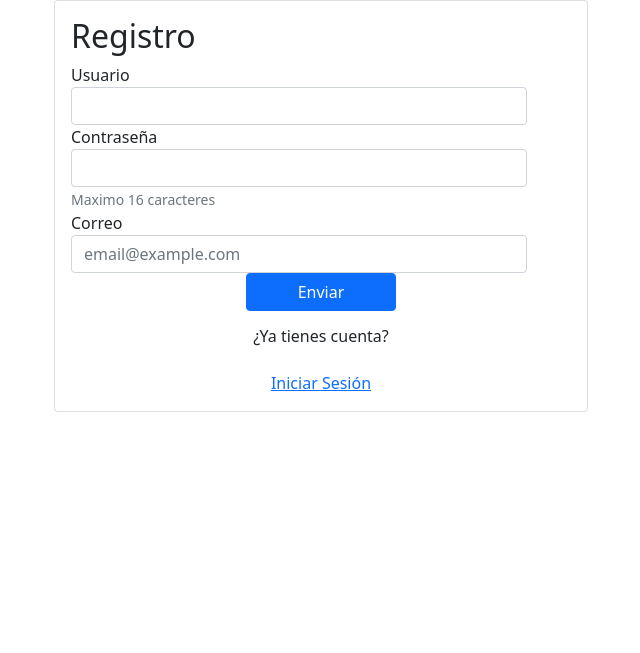
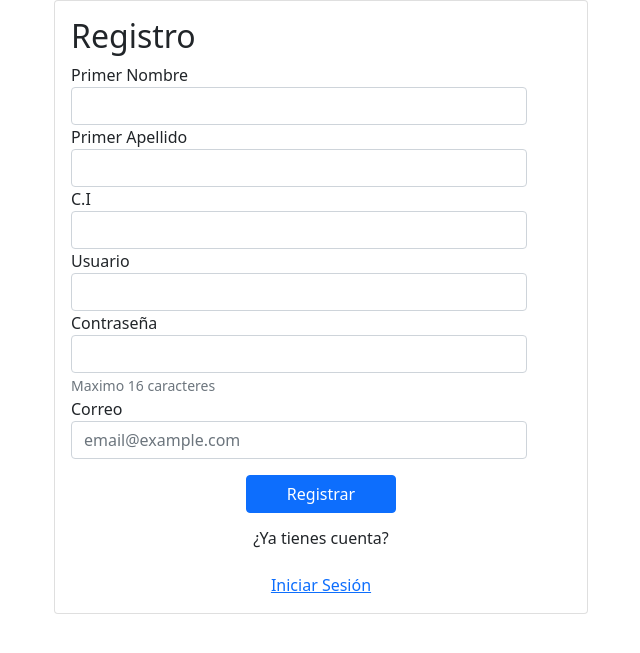
Before and after one commit to cracarlos/proyecto_litigante, a Django app: page /registro/ in a window 1280 px wide. Shown: the top 653 px of the page, without its empty margins (319-959 px from the left). Run offline with Django 3.2, Linux system fonts and the light colour scheme; some libraries are stand-ins or nearby versions.

Commit message:
Correcion de errores enr egistro de usuarios

```diff
--- a/usuarios/templates/registro.html
+++ b/usuarios/templates/registro.html
@@ -8,6 +8,24 @@
                 <div class="card">
                     <div class="card-body">
                         <h2>Registro</h2>
+                        <div class="row">
+                            <div class="form-group col-11">
+                                <label>Primer Nombre</label>
+                                <input type="text" required maxlength="16" class="form-control" name="primer_nombre">
+                            </div>
+                        </div>
+                        <div class="row">
+                            <div class="form-group col-11">
+                                <label>Primer Apellido</label>
+                                <input type="text" required maxlength="16" class="form-control" name="primer_apellido">
+                            </div>
+                        </div>
+                        <div class="row">
+                            <div class="form-group col-11">
+                                <label>C.I</label>
+                                <input type="text" required maxlength="9" class="form-control" name="ci">
+                            </div>
+                        </div>
                         <div class="row">
                             <div class="form-group col-11">
                                 <label>Usuario</label>
@@ -29,7 +47,7 @@
                         </div>
                         <div class="row">
                             <div class="col-4 mx-auto">
-                                <button type="submit" class="btn btn-primary col-12">Enviar</button>
+                                <button type="submit" class="btn btn-primary col-12 mt-3">Registrar</button>
                             </div>
                         </div>
                         <div class="row">
--- a/usuarios/views.py
+++ b/usuarios/views.py
@@ -46,10 +46,13 @@ def usuario_registro(request):
         model.email = request.POST['email']
         model.password = contra
         model.usuario = request.POST['usuario']
+        model.primer_nombre = request.POST['primer_nombre']
+        model.primer_apellido = request.POST['primer_apellido']
+        model.ci = request.POST['ci']
         model.save()
         messages.add_message(request, messages.SUCCESS, 'Registrado sastifactoriamente. Por favor revise su correo electronico para confirmar su cuenta.')
-        datosCorreo = {"usuario": request.POST['usuario'], "email": request.POST['email']}
-        enviar_correo_registro(datosCorreo)
+        # datosCorreo = {"usuario": request.POST['usuario'], "email": request.POST['email']}
+        # enviar_correo_registro(datosCorreo)
         return HttpResponseRedirect("/")
 
 def usuario_autentificacion(request):
```
Also changed, not shown: 1 other file.
